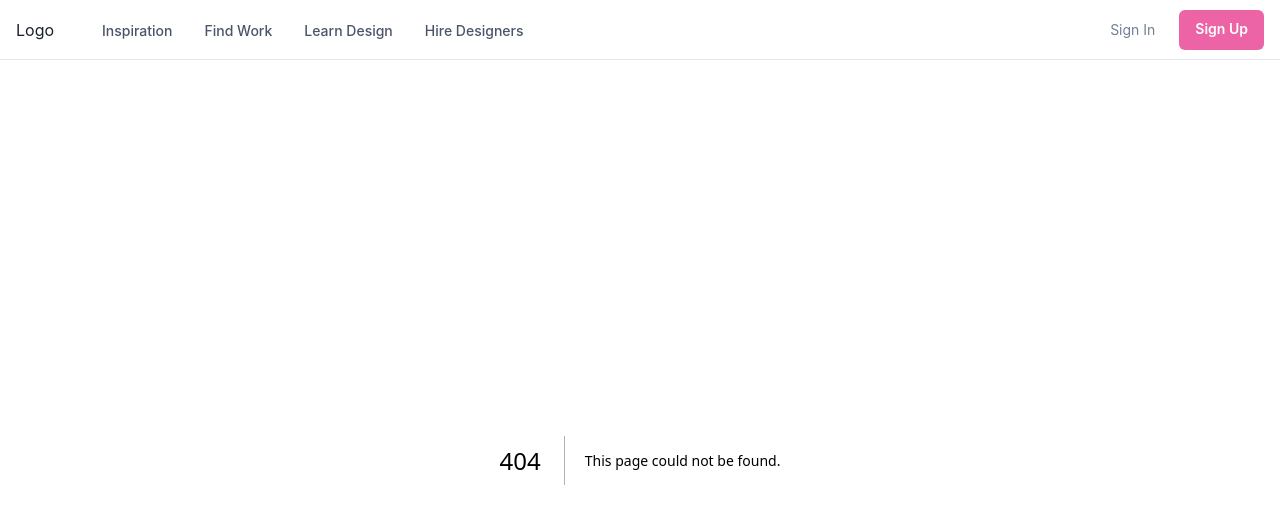
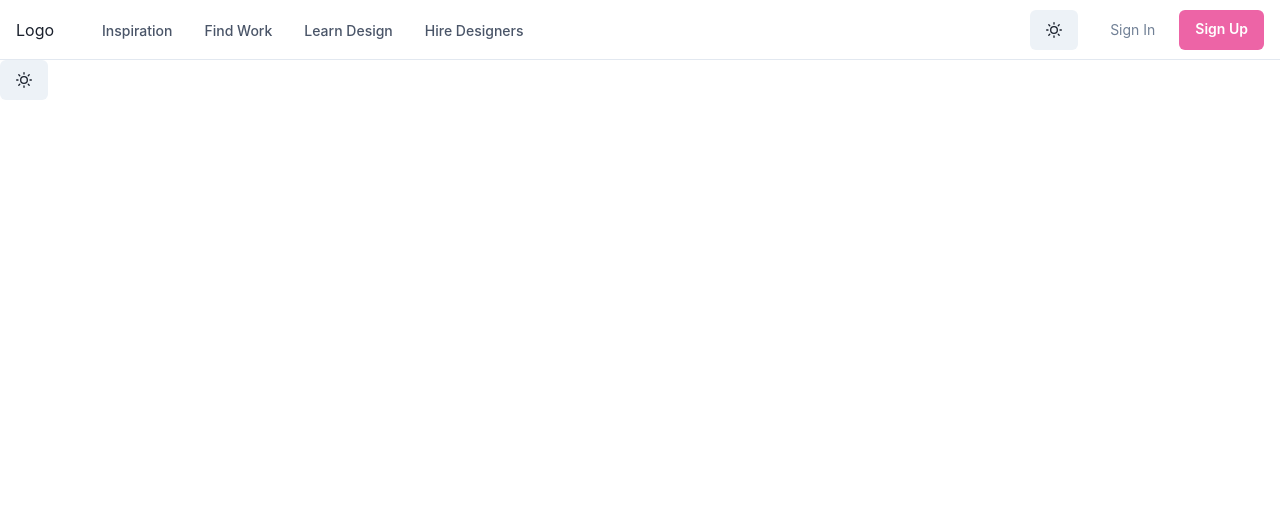
Before and after one commit to drumfeet/chakrauireact, a Next.js app in the folder nextjsapp/: page /components/Navigation/ToggleLayout in a window 1280 px wide. Before the commit this address had no page. Shown: the top 524 px of the page. Built offline with nearby package versions, Linux system fonts and the light colour scheme.

Commit message:
ToggleLayout

```diff
--- a/nextjsapp/pages/components/Navigation/Navbar.tsx
+++ b/nextjsapp/pages/components/Navigation/Navbar.tsx
@@ -21,6 +21,7 @@ import {
   ChevronDownIcon,
   ChevronRightIcon,
 } from '@chakra-ui/icons';
+import ToggleLayout from './ToggleLayout';
 
 export default function WithSubnavigation() {
   const { isOpen, onToggle } = useDisclosure();
@@ -61,6 +62,10 @@ export default function WithSubnavigation() {
           <Flex display={{ base: 'none', md: 'flex' }} ml={10}>
             <DesktopNav />
           </Flex>
+        </Flex>
+
+        <Flex marginRight="2em">
+          <ToggleLayout />
         </Flex>
 
         <Stack
--- /dev/null
+++ b/nextjsapp/pages/components/Navigation/ToggleLayout.tsx
@@ -0,0 +1,15 @@
+import { MoonIcon, SunIcon } from "@chakra-ui/icons";
+import { Button, Stack, useColorMode } from "@chakra-ui/react";
+
+const ToggleLayout = () => {
+  const { colorMode, toggleColorMode } = useColorMode();
+  return (
+    <Stack direction={"row"} spacing={7}>
+      <Button onClick={toggleColorMode}>
+        {colorMode === "dark" ? <MoonIcon /> : <SunIcon />}
+      </Button>
+    </Stack>
+  );
+};
+
+export default ToggleLayout;
```
